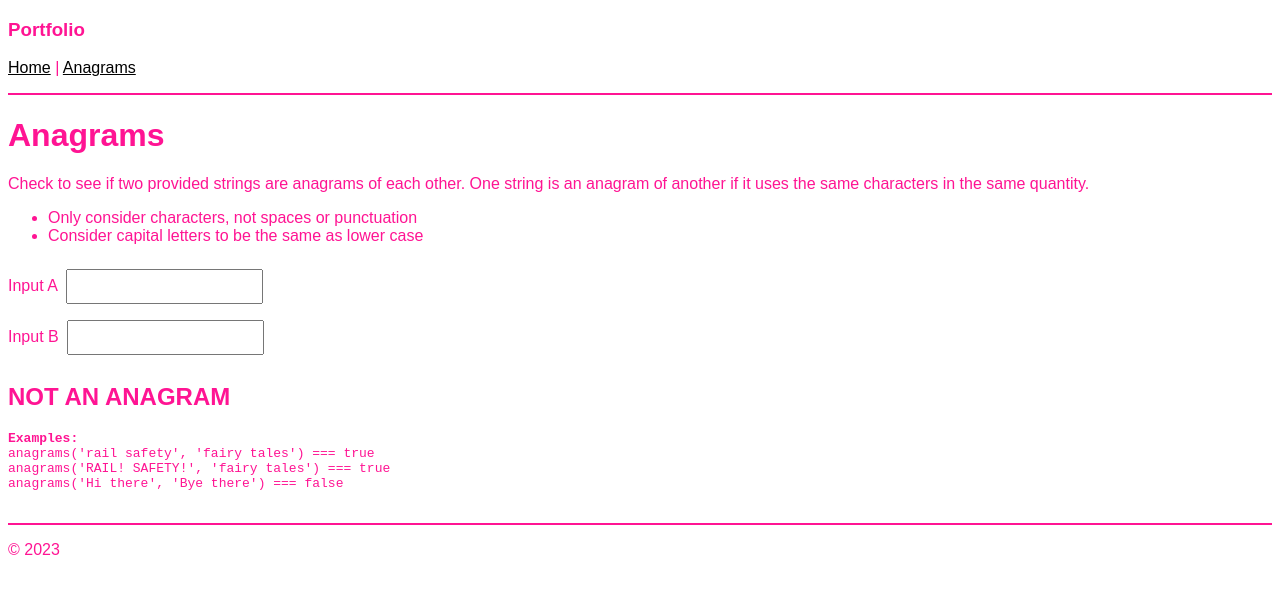
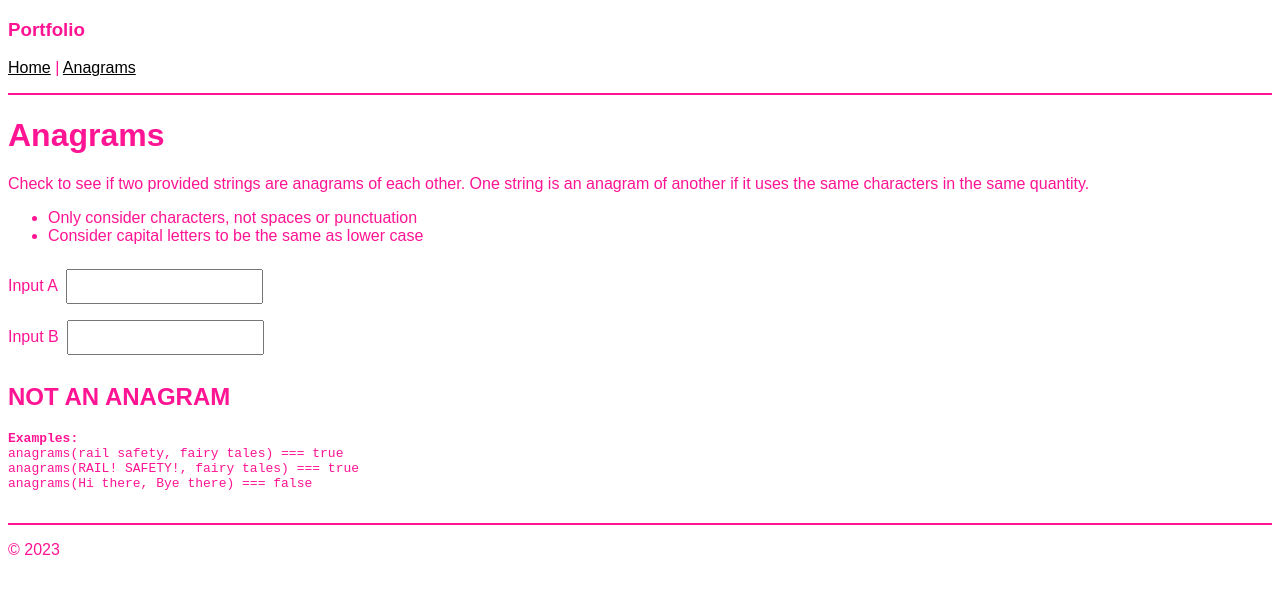
Before and after one commit to JPhasma/portfolio, a Next.js app: page /coding/anagrams in a window 1280 px wide. Shown: the top 594 px of the page. Built offline with nearby package versions, Linux system fonts and the light colour scheme.

Commit message:
fixed linting probs

```diff
--- a/app/coding/anagrams/page.js
+++ b/app/coding/anagrams/page.js
@@ -83,11 +83,11 @@ function Anagrams() {
       <pre>
         <strong>Examples:</strong>
         <br />
-        anagrams('rail safety', 'fairy tales') === true
+        anagrams(rail safety, fairy tales) === true
         <br />
-        anagrams('RAIL! SAFETY!', 'fairy tales') === true
+        anagrams(RAIL! SAFETY!, fairy tales) === true
         <br />
-        anagrams('Hi there', 'Bye there') === false
+        anagrams(Hi there, Bye there) === false
       </pre>
     </div>
   );
```
